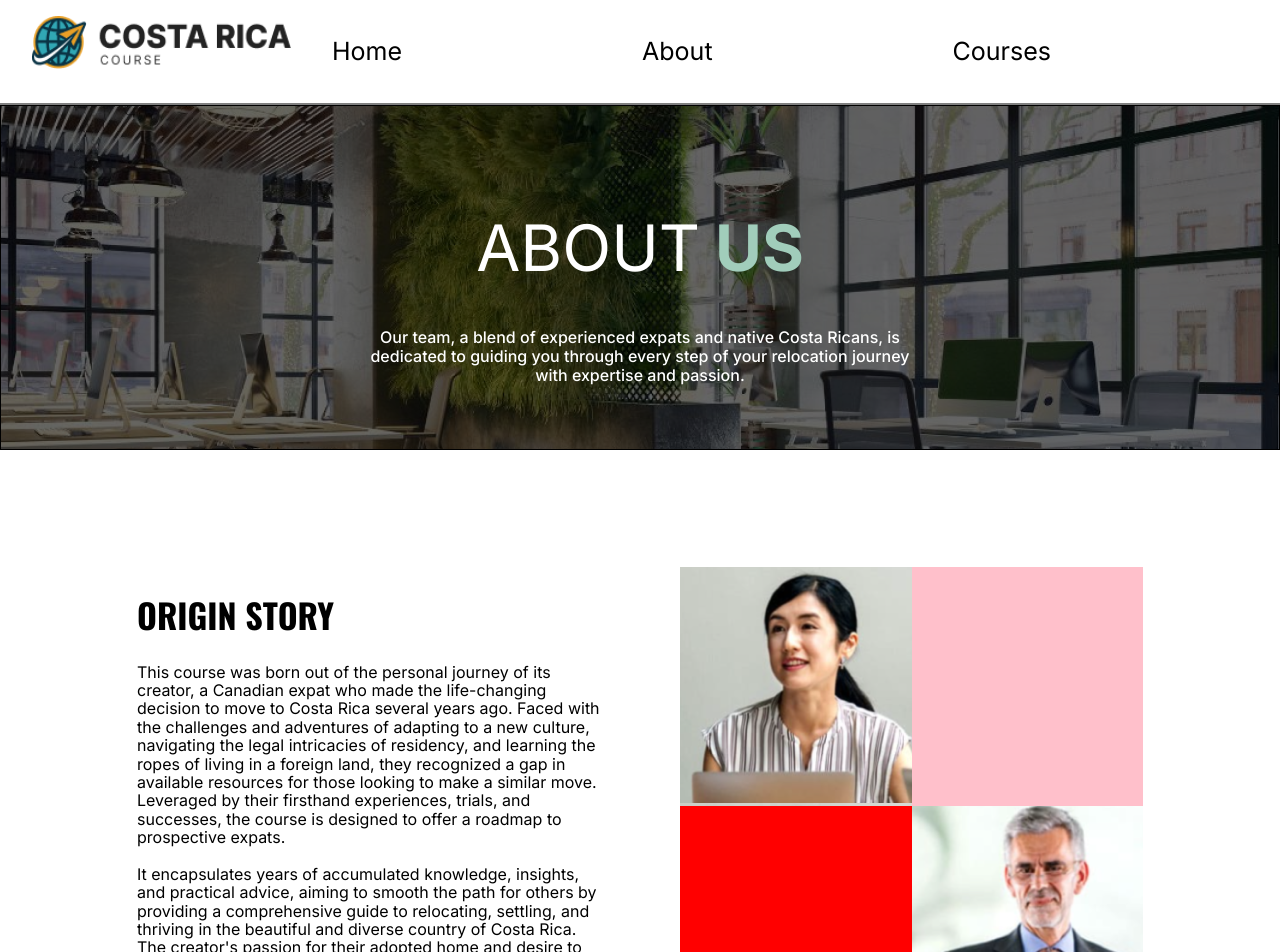
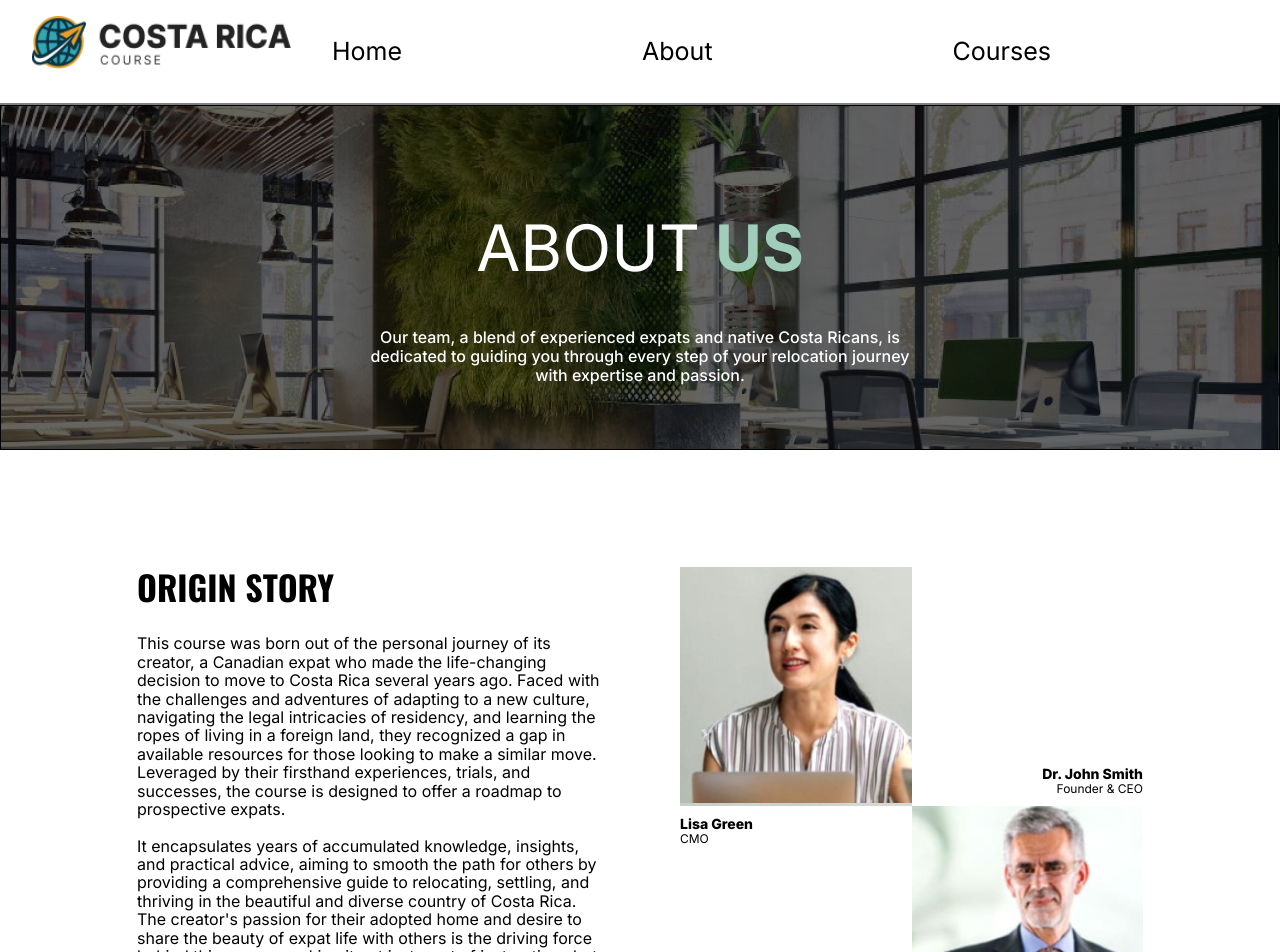
Before and after one commit to BrianKendalBucek/costa-rica-course, a Next.js app in the folder costa-rica-course/: page /about in a window 1280 px wide. Shown: the top 952 px of the page. Built offline with nearby package versions, Linux system fonts and the light colour scheme.

Commit message:
Origin story container complete

```diff
--- a/costa-rica-course/src/app/about/about.module.scss
+++ b/costa-rica-course/src/app/about/about.module.scss
@@ -51,7 +51,10 @@
       .story {
         width: 463px;
         height: 478px;
-        // background-color: red;
+
+        h2 {
+          margin-top: 0;
+        }
       }
 
       .images {
@@ -63,14 +66,30 @@
           display: flex;
 
           .imageTopLeft {
-            // background-color: green;
             background-image: url('/images/lisa-green.png');
             width: 50%
           }
 
           .imageTopRight {
-            background-color: pink;
             width: 50%;
+            text-align: right;
+            display: flex;
+            flex-direction: column;
+            justify-content: flex-end;
+            padding-bottom: 10px;
+            // padding-right: 10px;
+
+            h4 {
+              color: black;
+              font-size: 14px;
+              font-weight: 800;
+            }
+
+            h5 {
+              font-size: 12px;
+              font-weight: 400;
+              margin: 0;
+            }
           }
         }
 
@@ -79,8 +98,20 @@
           display: flex;
 
           .imageBottomLeft {
-            background-color: red;
             width: 50%;
+            // padding-left: 10px;
+
+            h4 {
+              color: black;
+              font-size: 14px;
+              font-weight: 800;
+            }
+
+            h5 {
+              font-size: 12px;
+              font-weight: 400;
+              margin: 0;
+            }
           }
 
           .imageBottomRight {
--- a/costa-rica-course/src/app/about/page.tsx
+++ b/costa-rica-course/src/app/about/page.tsx
@@ -24,10 +24,17 @@ const AboutPage = () => {
           <div className={styles.images}>
             <div className={styles.imageTop}>
               <div className={styles.imageTopLeft}></div>
-              <div className={styles.imageTopRight}></div>
+              <div className={styles.imageTopRight}>
+                <h4>Dr. John Smith</h4>
+                <h5>Founder & CEO</h5>
+              </div>
             </div>
             <div className={styles.imageBottom}>
-              <div className={styles.imageBottomLeft}></div>
+              <div className={styles.imageBottomLeft}>
+                <h4>Lisa Green</h4>
+                <h5>CMO</h5>
+
+              </div>
               <div className={styles.imageBottomRight}></div>
             </div>
           </div>
```
